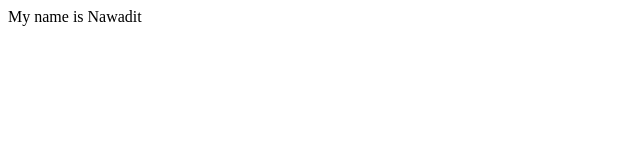
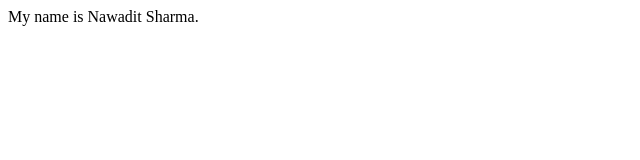
Before and after one commit to nawadit/alksdfj-a, a plain HTML site: page index.html in a window 1280 px wide. Shown: the full height of the page, 0-640 px from the left. Drawn offline with Linux system fonts and the light colour scheme.

Commit message:
Update name in index.html to include surname

```diff
--- a/index.html
+++ b/index.html
@@ -6,6 +6,6 @@
     <title>Hello</title>
 </head>
 <body>
-    My name is Nawadit
+    My name is Nawadit Sharma.
 </body>
 </html>
```
